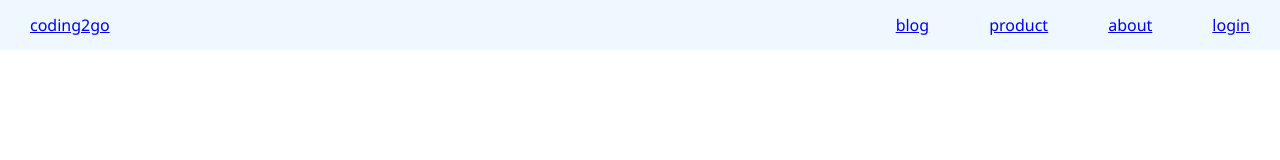
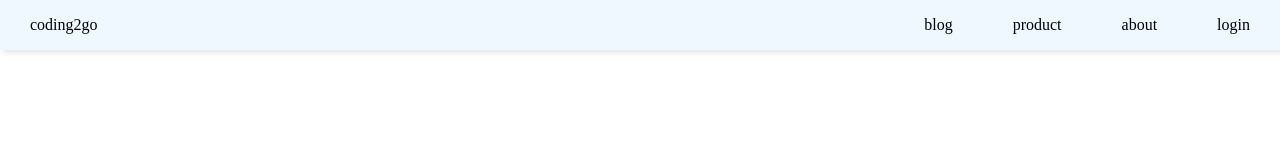
Before and after one commit to Naitiksaini125/1MSD, a plain HTML site: page navigation.html in a window 1280 px wide. Drawn offline with Linux system fonts and the light colour scheme.

Commit message:
navbar update

```diff
--- a/navigation.html
+++ b/navigation.html
@@ -7,7 +7,7 @@
     <link rel="stylesheet" href="styjesheet.css">
 </head>
 <body>
-
+    <div class="back">
     <nav>
         <ul class="sidebar">
             <li onclick="hidesidebar()"><a href="#"><svg xmlns="http://www.w3.org/2000/svg" height="24px" viewBox="0 -960 960 960" width="24px" fill="#5f6368"><path d="m256-200-56-56 224-224-224-224 56-56 224 224 224-224 56 56-224 224 224 224-56 56-224-224-224 224Z"/></svg></a></li>
@@ -27,6 +27,7 @@
 
         </ul>
     </nav>
+</div>
     <script>
         function showSidebar(){
             const sidebar = document.querySelector('.sidebar')
--- a/styjesheet.css
+++ b/styjesheet.css
@@ -2,17 +2,11 @@
     margin: 0;
     padding: 0;
 }
-body {
-min-height: 100vh ;
-background-image: url(tech.jpeg);
-background-size: cover;
-background-repeat: no-repeat;
-background-position-x: center;
-font-family: 'Segoe UI', Tahoma, Geneva, Verdana, sans-serif;
-}
+
+
 nav{
     background-color: aliceblue;
-    box-shadow: 3px 3px 5px rgba(from color r g b);
+    box-shadow: 3px 3px 5px rgba(0, 0, 0, 0.1);
 }
 nav ul {
     width: 100%;
@@ -23,6 +17,9 @@ nav ul {
 }
 nav li {
     height: 50px;
+}
+nav a{
+    height: 100%;
     padding: 0 30px;
     text-decoration: none;
     display: flex;
@@ -45,9 +42,9 @@ nav li:first-child{
     background-color: white;
     backdrop-filter: blur(10px);
     box-shadow: -10px 0 10px rgba[ 0, 0, 0, 0.1];
-    display: none;
-    flex direction:column;
-    align-items: flex-start;
+    display : none;
+    flex-direction:column;
+    align-items : flex-start;
     justify-content:flex-start;
 
 }
--- /dev/null
+++ b/style.css
@@ -0,0 +1,78 @@
+*{
+    margin: 0;
+    padding: 0;
+}
+body{
+    min-height: 100vh;
+    background-image:url("back.jpeg");
+    background-size: cover;
+    background-repeat: no-repeat;
+    background-position: center;
+    font-family: 'Segoe UI', Tahoma, Geneva, Verdana, sans-serif;
+}
+nav{
+    background-color: white;
+    box-shadow: 3px 3px 5px rgba(0, 0, 0, 0.1);
+
+}
+nav ul {
+    width: 100%;
+    list-style: none;
+    display: flex;
+    justify-content: flex-end;
+    align-items: center;
+}
+nav li {
+height: 50px;
+}
+nav a {
+height: 100%;
+padding: 0 30px;
+text-decoration: none;
+display: flex;
+align-items: center;
+color: black;
+}
+nav a:hover {
+    background-color: #f0f0f0;
+}
+nav li:first-child{
+    margin-right: auto;
+}
+.sidebar{
+    position: fixed;
+    top: 0%;
+    right: 0%;
+    height: 100vh;
+    width: 250px;
+    z-index: 999;
+    background-color: rgba(255, 255, 255, 0.2);
+    backdrop-filter: blur(10px);
+    box-shadow: -10px 0 10px rgba(0, 0, 0, 0.1);
+    display: none;
+    flex-direction: column;
+    align-items: flex-start;
+    justify-content: flex-start;
+}
+.sidebar li{
+    width: 100%;
+}
+.sidebar a{
+    width: 100%;
+}
+.menu-button{
+    display: none;
+}
+@media(max-width: 800px){
+    .hideonmobile{
+        display: none;
+    }
+    .menu-button{
+        display: block;
+    }
+}
+@media(max-width: 400px){
+    .sidebar{
+        width: 100%;
+    }
+}
```
Also changed, not shown: nav.html (added, +39 -0 lines), back.jpeg (added).
